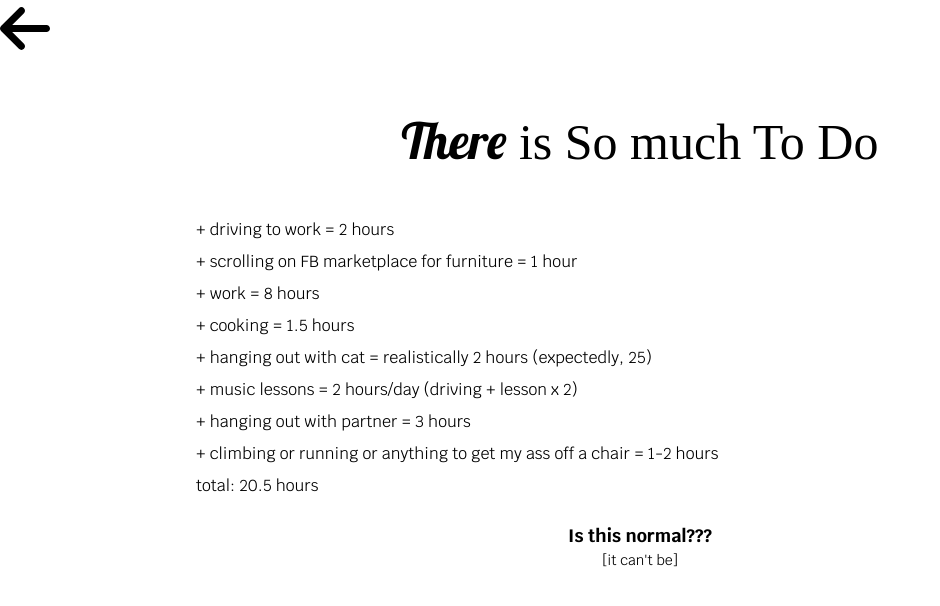
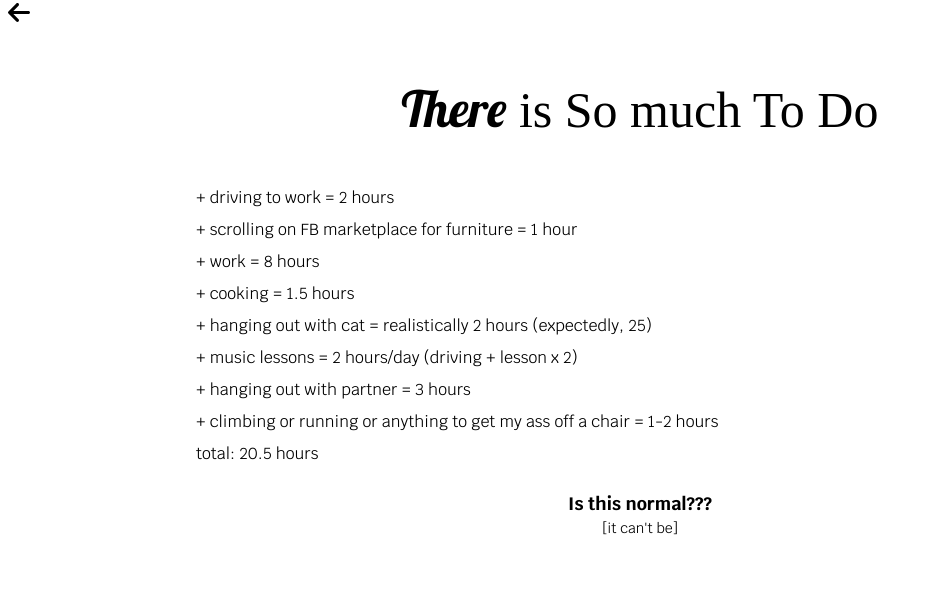
Before and after one commit to krisfragata/spectacle-presence-poetry, a SvelteKit app: page /todo in a window 1280 px wide. Shown: the top 606 px of the page, without its empty margins (0-940 px from the left). Built offline with nearby package versions, Linux system fonts and the light colour scheme; a web font is replaced by a local one.

Commit message:
fix arrow

```diff
--- a/src/routes/todo/+page.svelte
+++ b/src/routes/todo/+page.svelte
@@ -5,7 +5,7 @@
 </script>
 
 <main class="flex flex-col justify-center pl-50">
-        <a href="/" class="w-[50px] ">
+        <a href="/" class="w-[30px] pl-2">
         <img src={arrowLeft} alt="arrow-left"/>
     </a>
     <Title/>
```
